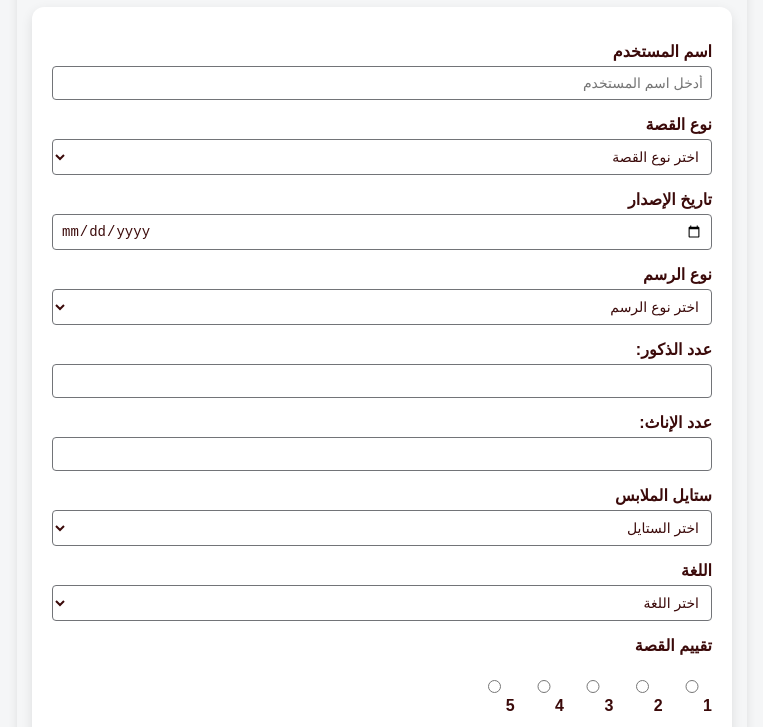
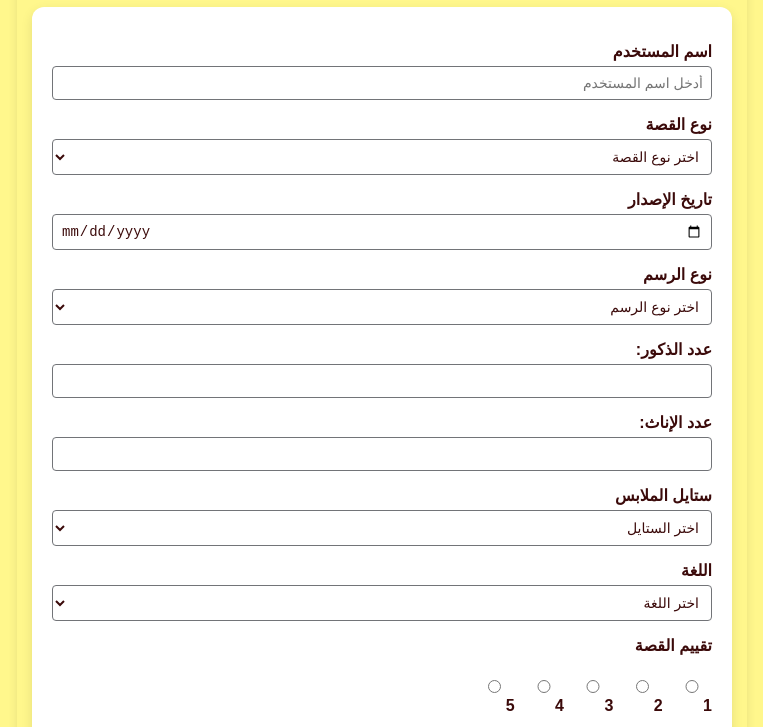
Before and after one commit to YAS8-OSS/NeoMashhad, a website: page index.html in a window 1280 px wide. Shown: the part 119-846 px from the top of the page, without its empty margins (258-1021 px from the left). Drawn offline with Linux system fonts and the light colour scheme.

Commit message:
Update index.html

```diff
--- a/index.html
+++ b/index.html
@@ -9,7 +9,7 @@
       max-width: 700px;
       margin: 30px auto;
       padding: 15px;
-      background: #f5f6f7;
+      background: #fff78c;
       border-radius: 8px;
       box-shadow: 0 0 10px rgba(0,0,0,0.1);
       color: #3b0a0a;
```
